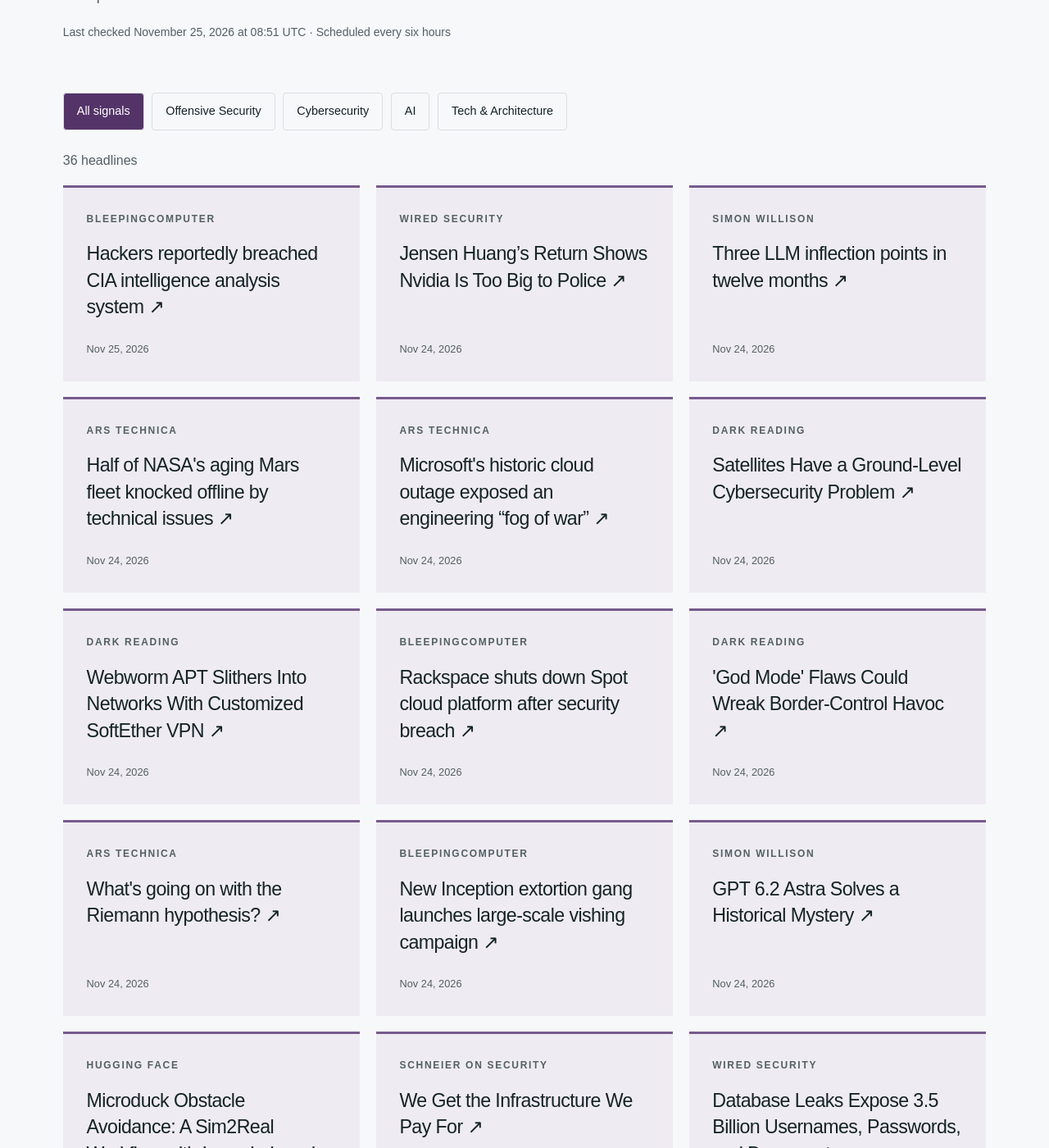
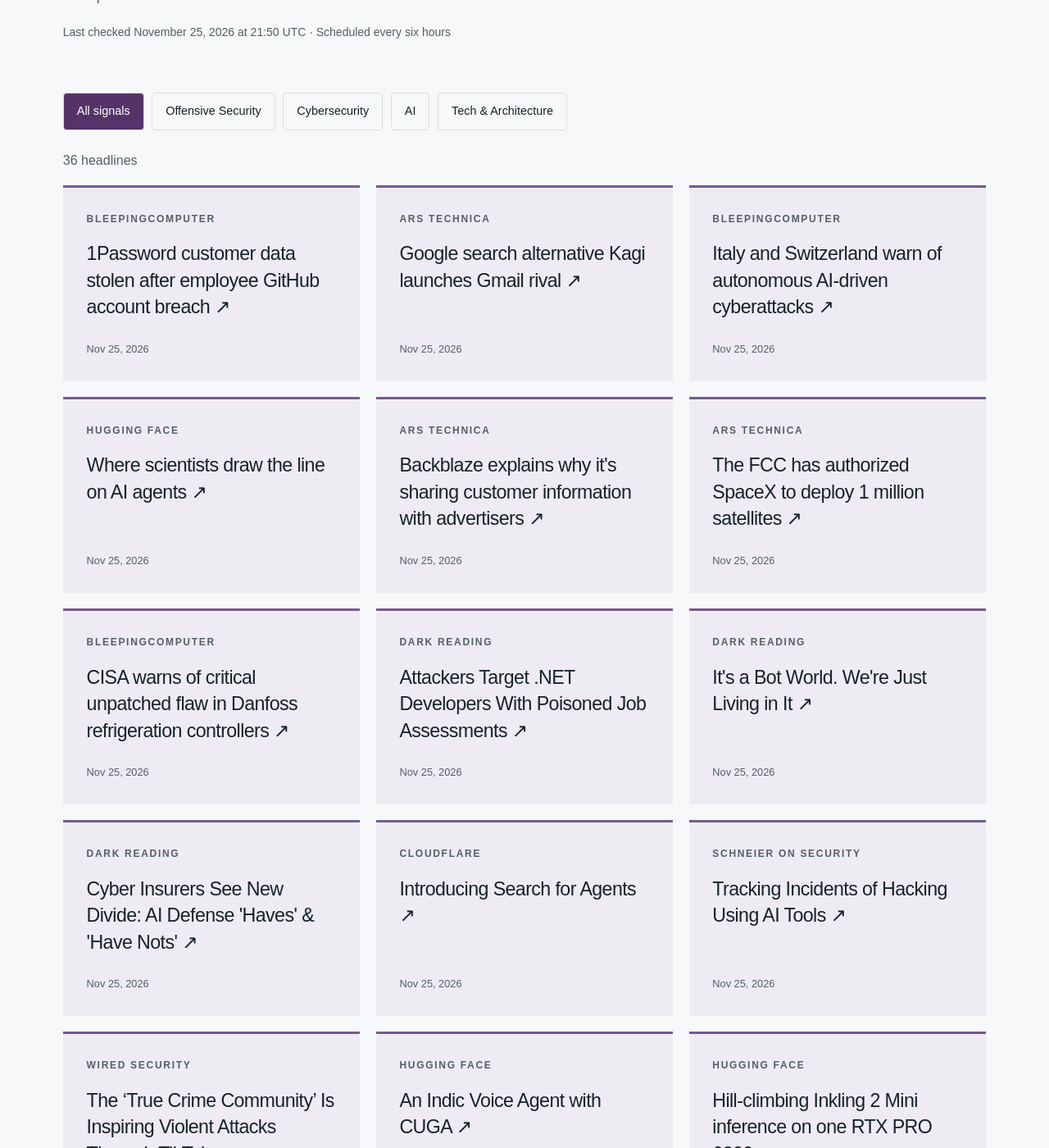
Before and after one commit to hntk/hntk.github.io, a Jekyll site: the page built from news/index.html, in a window 1280 px wide and 1400 px high, scrolled down 375 px. Shown: the whole window at 82% size. Built offline with Jekyll 4.4.1, drawn with Linux system fonts in a browser that asks for light colours; some of the changed text lies outside the part shown.

Commit message:
Refresh News and Signals

```diff
--- a/_data/news.json
+++ b/_data/news.json
@@ -1,13 +1,125 @@
 {
-  "updated": "2026-11-25T08:51:22.384704+00:00",
+  "updated": "2026-11-25T21:50:17.200643+00:00",
   "items": [
     {
-      "title": "Hackers reportedly breached CIA intelligence analysis system",
-      "url": "https://www.bleepingcomputer.com/news/security/hackers-reportedly-breached-cia-intelligence-analysis-system/",
-      "published": "2026-11-25T07:45:03+00:00",
+      "title": "1Password customer data stolen after employee GitHub account breach",
+      "url": "https://www.bleepingcomputer.com/news/security/1password-customer-data-stolen-after-employee-github-account-breach/",
+      "published": "2026-11-25T21:33:33+00:00",
       "source": "BleepingComputer",
       "source_id": "bleepingcomputer",
       "category": "cybersecurity"
+    },
+    {
+      "title": "Google search alternative Kagi launches Gmail rival",
+      "url": "https://arstechnica.com/gadgets/2026/11/google-search-alternative-kagi-launches-gmail-rival/",
+      "published": "2026-11-25T20:57:09+00:00",
+      "source": "Ars Technica",
+      "source_id": "ars-technica",
+      "category": "tech-architecture"
+    },
+    {
+      "title": "Italy and Switzerland warn of autonomous AI-driven cyberattacks",
+      "url": "https://www.bleepingcomputer.com/news/security/italy-and-switzerland-warn-of-autonomous-ai-driven-cyberattacks/",
+      "published": "2026-11-25T19:39:31+00:00",
+      "source": "BleepingComputer",
+      "source_id": "bleepingcomputer",
+      "category": "cybersecurity"
+    },
+    {
+      "title": "Where scientists draw the line on AI agents",
+      "url": "https://huggingface.co/blog/allenai/where-scientists-draw-the-line-on-ai-agents",
+      "published": "2026-11-25T18:52:55+00:00",
+      "source": "Hugging Face",
+      "source_id": "hugging-face",
+      "category": "ai"
+    },
+    {
+      "title": "Backblaze explains why it's sharing customer information with advertisers",
+      "url": "https://arstechnica.com/information-technology/2026/11/backblaze-explains-why-its-sharing-customer-information-with-advertisers/",
+      "published": "2026-11-25T18:38:29+00:00",
+      "source": "Ars Technica",
+      "source_id": "ars-technica",
+      "category": "tech-architecture"
+    },
+    {
+      "title": "The FCC has authorized SpaceX to deploy 1 million satellites",
+      "url": "https://arstechnica.com/space/2026/11/the-fcc-has-authorized-spacex-to-deploy-1-million-satellites/",
+      "published": "2026-11-25T18:22:38+00:00",
+      "source": "Ars Technica",
+      "source_id": "ars-technica",
+      "category": "tech-architecture"
+    },
+    {
+      "title": "CISA warns of critical unpatched flaw in Danfoss refrigeration controllers",
+      "url": "https://www.bleepingcomputer.com/news/security/cisa-warns-of-critical-unpatched-flaw-in-danfoss-refrigeration-controllers/",
+      "published": "2026-11-25T16:13:40+00:00",
+      "source": "BleepingComputer",
+      "source_id": "bleepingcomputer",
+      "category": "cybersecurity"
+    },
+    {
+      "title": "Attackers Target .NET Developers With Poisoned Job Assessments",
+      "url": "https://www.darkreading.com/threat-intelligence/attackers-net-developers-poisoned-job-assessments",
+      "published": "2026-11-25T15:48:04+00:00",
+      "source": "Dark Reading",
+      "source_id": "dark-reading",
+      "category": "cybersecurity"
+    },
+    {
+      "title": "It's a Bot World. We're Just Living in It",
+      "url": "https://www.darkreading.com/cyber-risk/bot-world-just-living",
+      "published": "2026-11-25T15:20:27+00:00",
+      "source": "Dark Reading",
+      "source_id": "dark-reading",
+      "category": "cybersecurity"
+    },
+    {
+      "title": "Cyber Insurers See New Divide: AI Defense 'Haves' & 'Have Nots'",
+      "url": "https://www.darkreading.com/cybersecurity-operations/cyber-insurers-see-new-ai-divide",
+      "published": "2026-11-25T15:00:00+00:00",
+      "source": "Dark Reading",
+      "source_id": "dark-reading",
+      "category": "cybersecurity"
+    },
+    {
+      "title": "Introducing Search for Agents",
+      "url": "https://blog.cloudflare.com/search-for-agents/",
+      "published": "2026-11-25T14:00:00+00:00",
+      "source": "Cloudflare",
+      "source_id": "cloudflare",
+      "category": "tech-architecture"
+    },
+    {
+      "title": "Tracking Incidents of Hacking Using AI Tools",
+      "url": "https://www.schneier.com/blog/archives/2026/11/tracking-incidents-of-hacking-using-ai-tools.html",
+      "published": "2026-11-25T12:07:21+00:00",
+      "source": "Schneier on Security",
+      "source_id": "schneier",
+      "category": "cybersecurity"
+    },
+    {
+      "title": "The ‘True Crime Community’ Is Inspiring Violent Attacks Through TikTok",
+      "url": "https://www.wired.com/story/the-true-crime-community-is-inspiring-violent-attacks-through-tiktok/",
+      "published": "2026-11-25T11:00:00+00:00",
+      "source": "WIRED Security",
+      "source_id": "wired",
+      "category": "cybersecurity"
+    },
+    {
+      "title": "An Indic Voice Agent with CUGA",
+      "url": "https://huggingface.co/blog/ibm-research/an-indic-voice-agent-with-cuga",
+      "published": "2026-11-25T10:22:09+00:00",
+      "source": "Hugging Face",
+      "source_id": "hugging-face",
+      "category": "ai"
+    },
+    {
+      "title": "Hill-climbing Inkling 2 Mini inference on one RTX PRO 6000",
+      "url": "https://huggingface.co/blog/inkling-2-mini-inference-hillclimb",
+      "published": "2026-11-25T00:00:00+00:00",
+      "source": "Hugging Face",
+      "source_id": "hugging-face",
+      "category": "ai"
     },
     {
       "title": "Jensen Huang’s Return Shows Nvidia Is Too Big to Police",
@@ -26,83 +138,11 @@
       "category": "ai"
     },
     {
-      "title": "Half of NASA's aging Mars fleet knocked offline by technical issues",
-      "url": "https://arstechnica.com/space/2026/11/half-of-nasas-aging-mars-fleet-knocked-offline-by-technical-issues/",
-      "published": "2026-11-24T22:50:11+00:00",
-      "source": "Ars Technica",
-      "source_id": "ars-technica",
-      "category": "tech-architecture"
-    },
-    {
-      "title": "Microsoft's historic cloud outage exposed an engineering “fog of war”",
-      "url": "https://arstechnica.com/gadgets/2026/11/microsofts-historic-cloud-outage-exposed-an-engineering-fog-of-war/",
-      "published": "2026-11-24T22:36:28+00:00",
-      "source": "Ars Technica",
-      "source_id": "ars-technica",
-      "category": "tech-architecture"
-    },
-    {
-      "title": "Satellites Have a Ground-Level Cybersecurity Problem",
-      "url": "https://www.darkreading.com/cyber-risk/satellites-ground-level-cybersecurity-problem",
-      "published": "2026-11-24T22:05:34+00:00",
-      "source": "Dark Reading",
-      "source_id": "dark-reading",
-      "category": "cybersecurity"
-    },
-    {
-      "title": "Webworm APT Slithers Into Networks With Customized SoftEther VPN",
-      "url": "https://www.darkreading.com/perimeter/webworm-slithers-customized-softether-vpn",
-      "published": "2026-11-24T21:48:06+00:00",
-      "source": "Dark Reading",
-      "source_id": "dark-reading",
-      "category": "cybersecurity"
-    },
-    {
-      "title": "Rackspace shuts down Spot cloud platform after security breach",
-      "url": "https://www.bleepingcomputer.com/news/security/rackspace-shuts-down-spot-cloud-platform-after-security-breach/",
-      "published": "2026-11-24T21:37:30+00:00",
-      "source": "BleepingComputer",
-      "source_id": "bleepingcomputer",
-      "category": "cybersecurity"
-    },
-    {
-      "title": "'God Mode' Flaws Could Wreak Border-Control Havoc",
-      "url": "https://www.darkreading.com/vulnerabilities-threats/god-mode-flaws-wreak-border-control-havoc",
-      "published": "2026-11-24T21:36:11+00:00",
-      "source": "Dark Reading",
-      "source_id": "dark-reading",
-      "category": "cybersecurity"
-    },
-    {
-      "title": "What's going on with the Riemann hypothesis?",
-      "url": "https://arstechnica.com/ai/2026/11/whats-going-on-with-the-riemann-hypothesis/",
-      "published": "2026-11-24T20:34:53+00:00",
-      "source": "Ars Technica",
-      "source_id": "ars-technica",
-      "category": "tech-architecture"
-    },
-    {
-      "title": "New Inception extortion gang launches large-scale vishing campaign",
-      "url": "https://www.bleepingcomputer.com/news/security/new-inception-extortion-gang-launches-large-scale-vishing-campaign/",
-      "published": "2026-11-24T20:21:20+00:00",
-      "source": "BleepingComputer",
-      "source_id": "bleepingcomputer",
-      "category": "cybersecurity"
-    },
-    {
       "title": "GPT 6.2 Astra Solves a Historical Mystery",
       "url": "https://simonwillison.net/2026/Nov/24/astra-historical-mystery/",
       "published": "2026-11-24T16:53:59+00:00",
       "source": "Simon Willison",
       "source_id": "simon-willison",
-      "category": "ai"
-    },
-    {
-      "title": "Microduck Obstacle Avoidance: A Sim2Real Workflow with Isaac Lab and Newton",
-      "url": "https://huggingface.co/blog/nvidia/microduck-obstacle-avoidance",
-      "published": "2026-11-24T16:34:13+00:00",
-      "source": "Hugging Face",
-      "source_id": "hugging-face",
       "category": "ai"
     },
     {
@@ -130,14 +170,6 @@
       "category": "ai"
     },
     {
-      "title": "RoboTrack: Point tracking for real-world robotic manipulation",
-      "url": "https://huggingface.co/blog/allenai/robotrack",
-      "published": "2026-11-23T17:20:37+00:00",
-      "source": "Hugging Face",
-      "source_id": "hugging-face",
-      "category": "ai"
-    },
-    {
       "title": "Merry Making: Play, Build and Create With NVIDIA Technologies This Holiday Season",
       "url": "https://blogs.nvidia.com/blog/nvidia-technologies-holidays-2026/",
       "published": "2026-11-23T17:00:08+00:00",
@@ -162,44 +194,12 @@
       "category": "cybersecurity"
     },
     {
-      "title": "States Sue SpaceX Over Grok Deepfakes",
-      "url": "https://www.wired.com/story/states-sue-spacex-over-grok-deepfakes/",
-      "published": "2026-11-23T11:00:00+00:00",
-      "source": "WIRED Security",
-      "source_id": "wired",
-      "category": "cybersecurity"
-    },
-    {
-      "title": "How to build and maintain an agentic evaluation",
-      "url": "https://huggingface.co/blog/agentic-evals",
-      "published": "2026-11-23T00:00:00+00:00",
-      "source": "Hugging Face",
-      "source_id": "hugging-face",
-      "category": "ai"
-    },
-    {
       "title": "How Cloudflare WAF protects against ruby2shell (CVE-2026-132825)",
       "url": "https://blog.cloudflare.com/ruby2shell-waf-protection/",
       "published": "2026-11-20T20:24:38+00:00",
       "source": "Cloudflare",
       "source_id": "cloudflare",
       "category": "tech-architecture"
-    },
-    {
-      "title": "How Cloudflare WAF helps protect against phpAfterShell and other critical PHP flaws",
-      "url": "https://blog.cloudflare.com/phpaftershell-waf-protection/",
-      "published": "2026-11-20T20:00:45+00:00",
-      "source": "Cloudflare",
-      "source_id": "cloudflare",
-      "category": "tech-architecture"
-    },
-    {
-      "title": "Opening a 400-Year-Old Cryptex",
-      "url": "https://www.schneier.com/blog/archives/2026/11/opening-a-400-year-old-cryptex.html",
-      "published": "2026-11-20T12:04:46+00:00",
-      "source": "Schneier on Security",
-      "source_id": "schneier",
-      "category": "cybersecurity"
     },
     {
       "title": "NVIDIA and Microsoft Expand Accelerated Computing From Azure to Windows PCs",
@@ -295,79 +295,79 @@
       "id": "ars-technica",
       "name": "Ars Technica",
       "status": "ok",
-      "last_success": "2026-11-25T08:51:22.384704+00:00"
+      "last_success": "2026-11-25T21:50:17.200643+00:00"
     },
     {
       "id": "bleepingcomputer",
       "name": "BleepingComputer",
       "status": "ok",
-      "last_success": "2026-11-25T08:51:22.384704+00:00"
+      "last_success": "2026-11-25T21:50:17.200643+00:00"
     },
     {
       "id": "cloudflare",
       "name": "Cloudflare",
       "status": "ok",
-      "last_success": "2026-11-25T08:51:22.384704+00:00"
+      "last_success": "2026-11-25T21:50:17.200643+00:00"
     },
     {
       "id": "dark-reading",
       "name": "Dark Reading",
       "status": "ok",
-      "last_success": "2026-11-25T08:51:22.384704+00:00"
+      "last_success": "2026-11-25T21:50:17.200643+00:00"
     },
     {
       "id": "hugging-face",
       "name": "Hugging Face",
       "status": "ok",
-      "last_success": "2026-11-25T08:51:22.384704+00:00"
+      "last_success": "2026-11-25T21:50:17.200643+00:00"
     },
     {
       "id": "microsoft-research",
       "name": "Microsoft Research",
       "status": "ok",
-      "last_success": "2026-11-25T08:51:22.384704+00:00"
+      "last_success": "2026-11-25T21:50:17.200643+00:00"
     },
     {
       "id": "nvidia",
       "name": "NVIDIA",
       "status": "ok",
-      "last_success": "2026-11-25T08:51:22.384704+00:00"
+      "last_success": "2026-11-25T21:50:17.200643+00:00"
     },
     {
       "id": "portswigger",
       "name": "PortSwigger Research",
       "status": "ok",
-      "last_success": "2026-11-25T08:51:22.384704+00:00"
+      "last_success": "2026-11-25T21:50:17.200643+00:00"
     },
     {
       "id": "schneier",
       "name": "Schneier on Security",
       "status": "ok",
-      "last_success": "2026-11-25T08:51:22.384704+00:00"
+      "last_success": "2026-11-25T21:50:17.200643+00:00"
     },
     {
       "id": "simon-willison",
       "name": "Simon Willison",
       "status": "ok",
-      "last_success": "2026-11-25T08:51:22.384704+00:00"
+      "last_success": "2026-11-25T21:50:17.200643+00:00"
     },
     {
       "id": "specterops",
       "name": "SpecterOps",
       "status": "ok",
-      "last_success": "2026-11-25T08:51:22.384704+00:00"
+      "last_success": "2026-11-25T21:50:17.200643+00:00"
     },
     {
       "id": "trail-of-bits",
       "name": "Trail of Bits",
       "status": "ok",
-      "last_success": "2026-11-25T08:51:22.384704+00:00"
+      "last_success": "2026-11-25T21:50:17.200643+00:00"
     },
     {
       "id": "wired",
       "name": "WIRED Security",
       "status": "ok",
-      "last_success": "2026-11-25T08:51:22.384704+00:00"
+      "last_success": "2026-11-25T21:50:17.200643+00:00"
     }
   ]
 }
```
